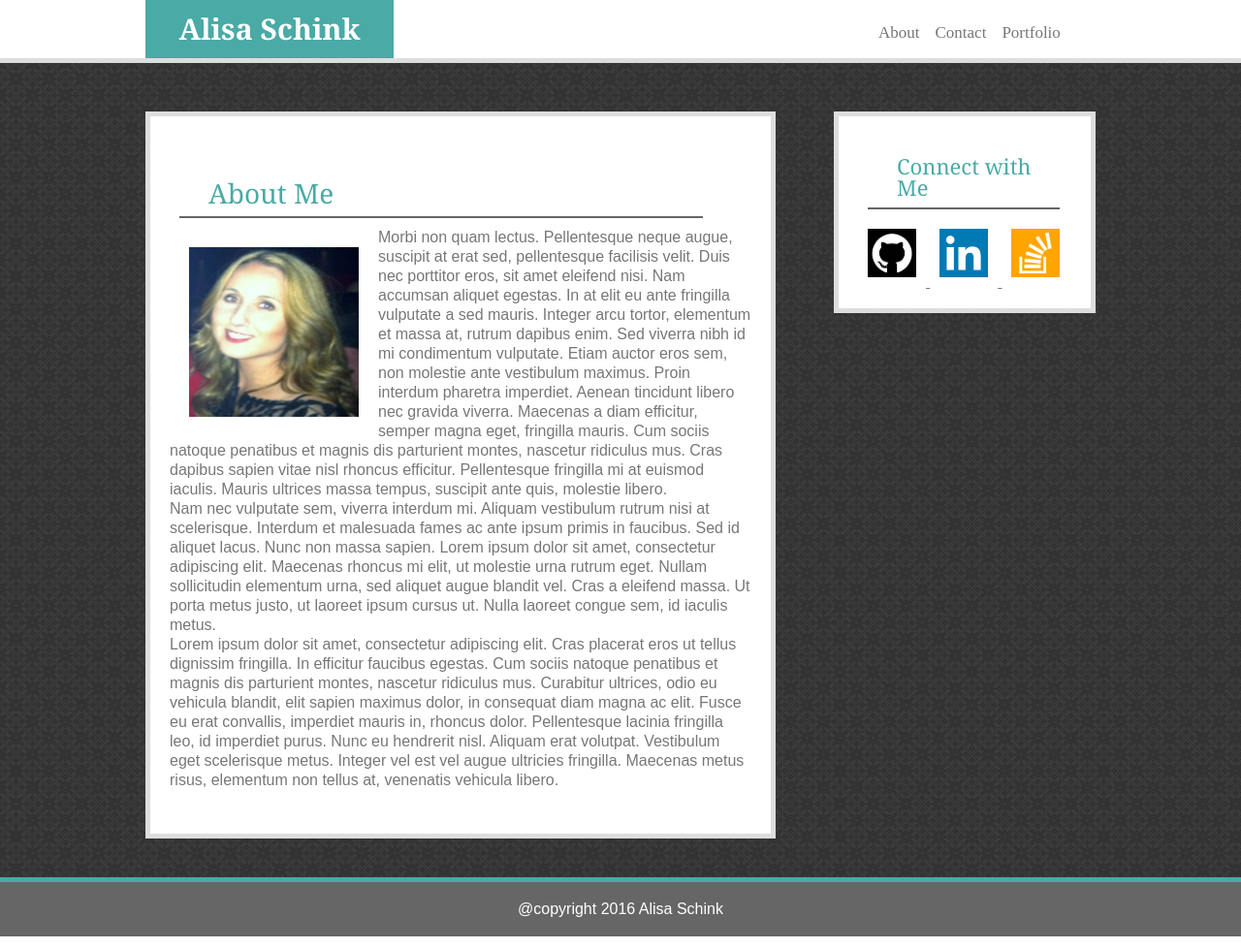
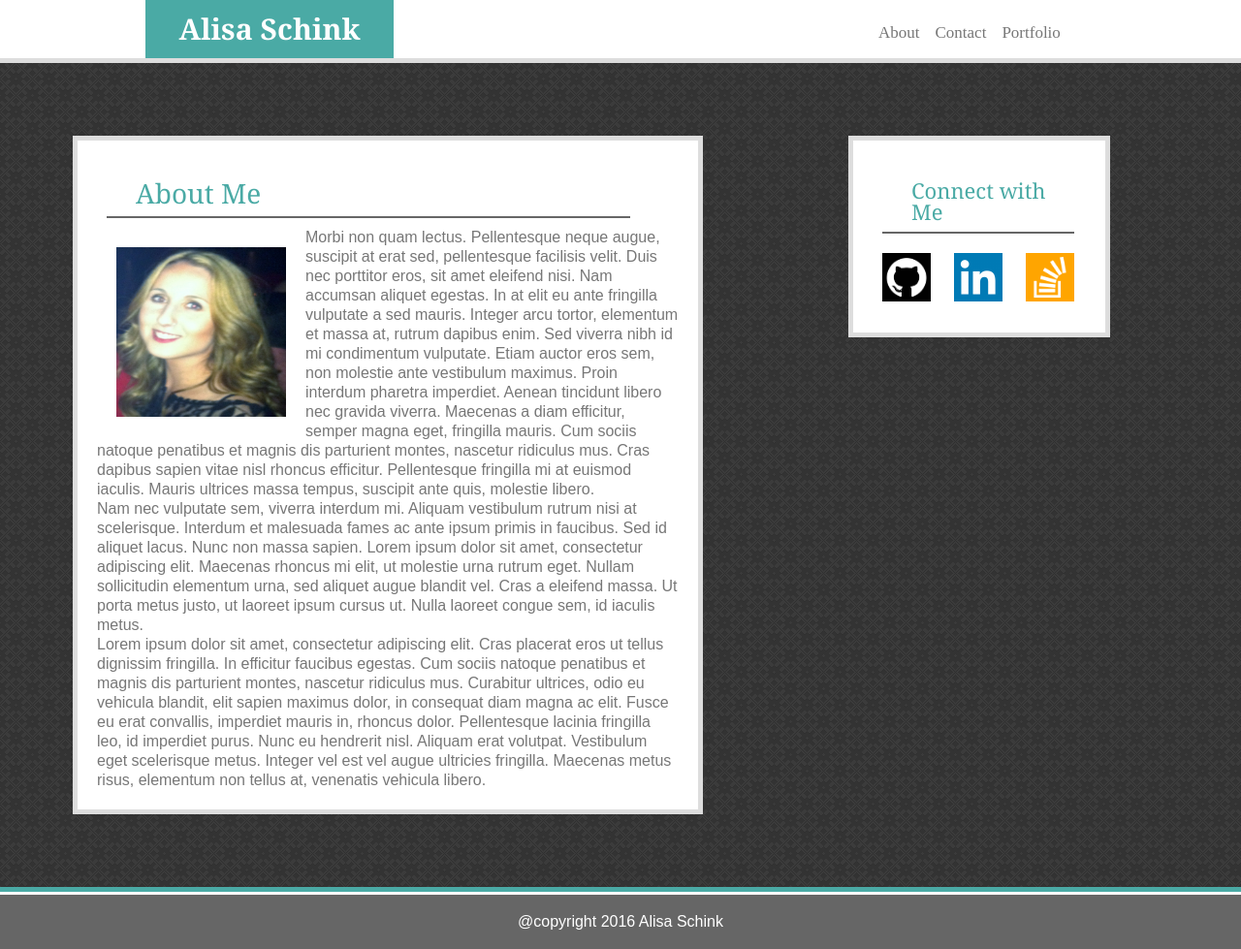
Before and after one commit to alisaschink/responsive-portfolio, a PHP site: page /index.php in a window 1280 px wide. Shown: the whole page at 97% size. Run offline with PHP 8.4, Linux system fonts and the light colour scheme.

Commit message:
css added for 640px media query

```diff
--- a/assets/css/style.css
+++ b/assets/css/style.css
@@ -50,6 +50,10 @@ h4{
 p{
 	font-size: 16px;
 	line-height: 20px;
+}
+
+a{
+	text-decoration: none;
 }
 
 input{
@@ -97,10 +101,9 @@ input{
 
 #maincontent{
 	clear: both;
+	display:inline-block;
 	width: 100%;
-	height: 850px;
 	margin: 0 auto;
-	position: relative;
 	background-image: url("../images/dark_embroidery.png");
 	border-style: solid;
 	border-top-color: #dddddd;
@@ -118,15 +121,11 @@ input{
 	border-color: #dddddd;
 	border-style: solid;
 	border-width: 5px;
-	width: 650px;
-	height: 750px;
+	max-width: 650px;
 	padding: 20px;
-	margin:50px;
+	margin:75px;
 	align-content: center;
-	position: absolute;
-	top: 0px;
-	left: 100px;
-
+	float: left;
 
 }
 
@@ -219,14 +218,12 @@ input{
 	font-family: 'Georgia', Times, Times New Roman, serif;
 	width: 270px;
 	padding: 20px;
-	margin: 50px;
+	margin: 75px;
 	background-color: #ffffff;
 	border-color: #dddddd;
 	border-style: solid;
 	border-width: 5px;
-	position: absolute;
-	top: 0px;
-	right: 100px;
+	float: left;
 
 
 }
```
Also changed, not shown: other parts of assets/css/style.css (+87 -2 lines), assets/images/selfie.jpg (added).
